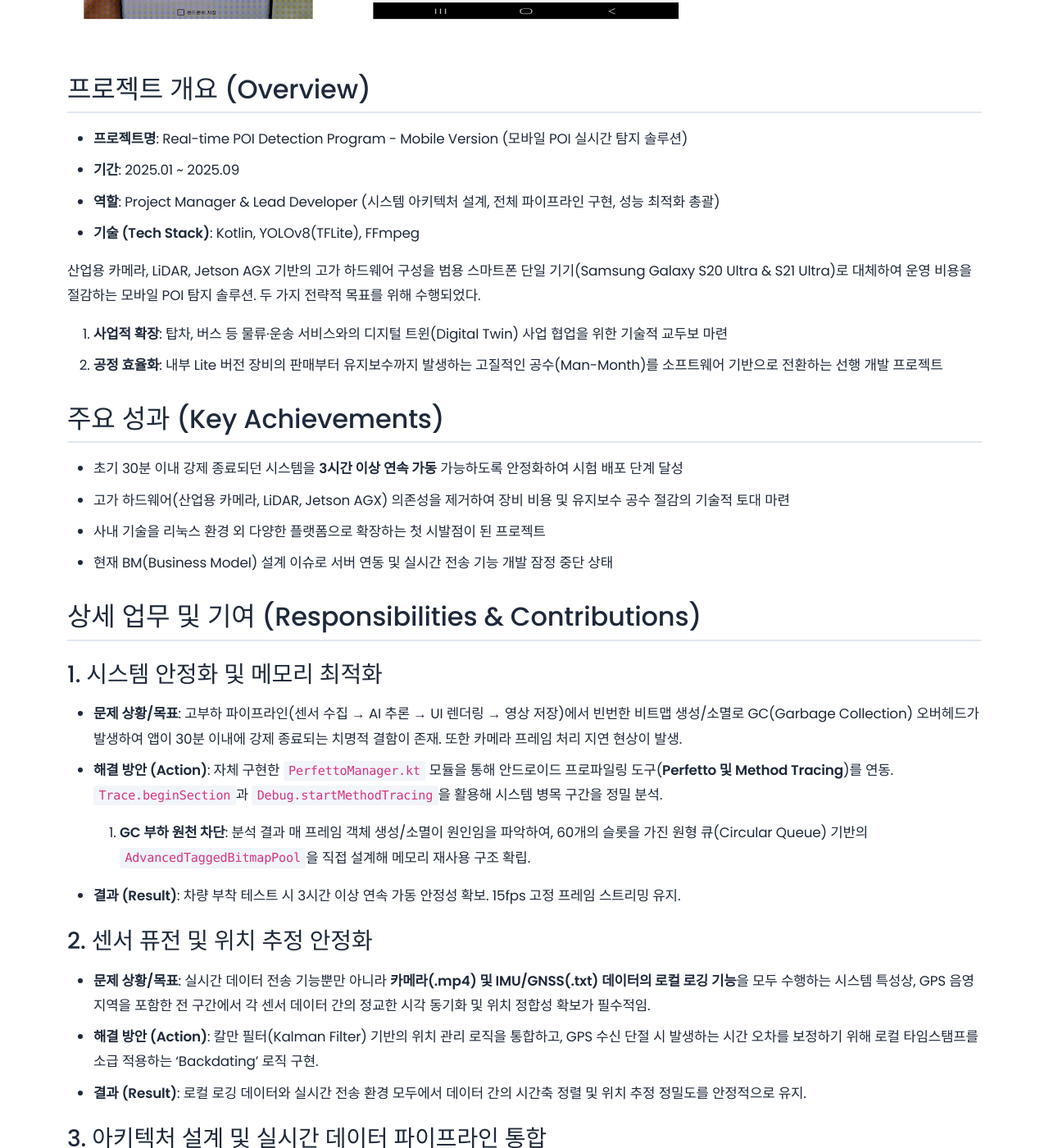
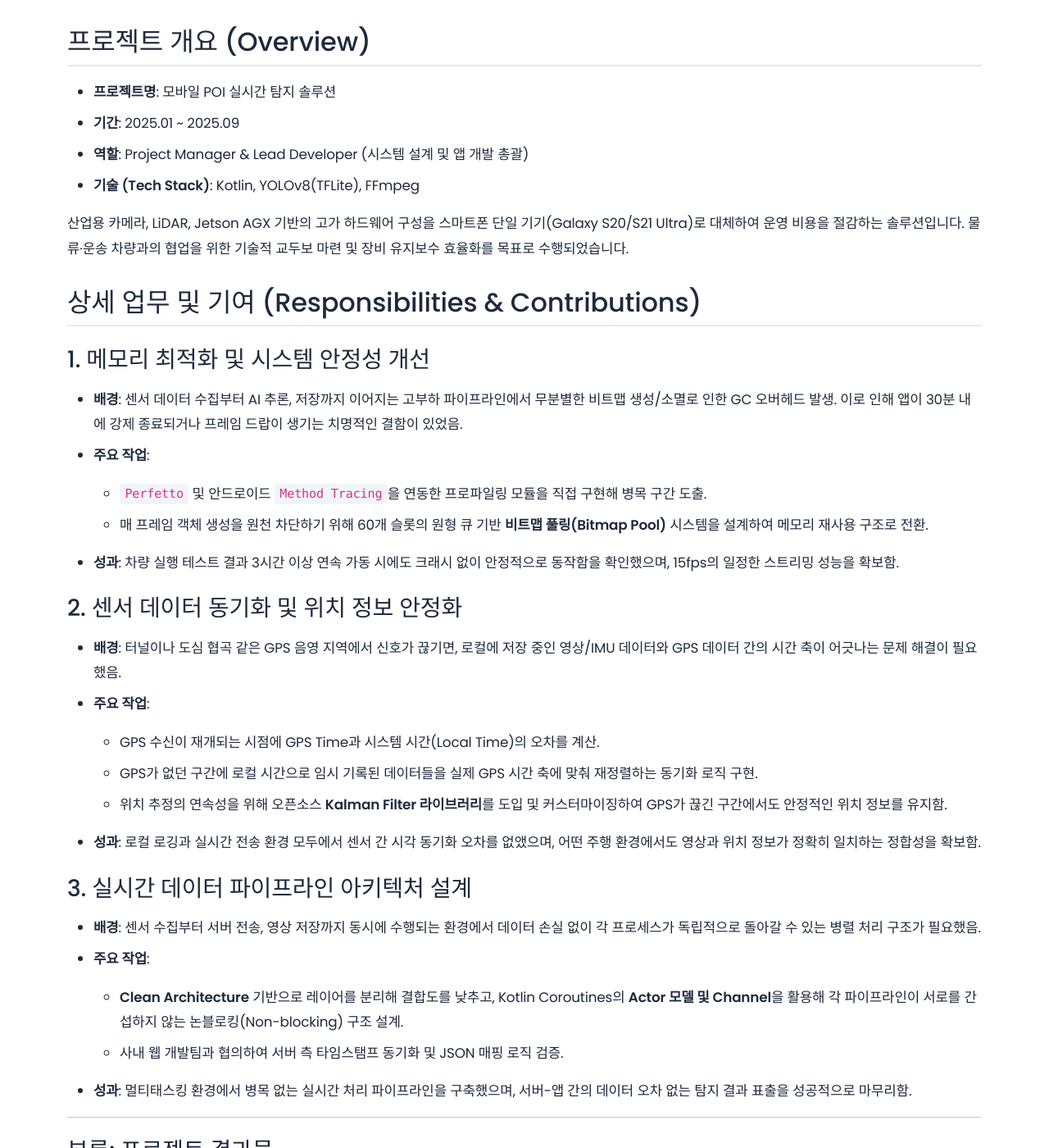
Before and after one commit to jinwoo-Sync/jinwoo-Sync.github.io, a Jekyll site: the page built from _projects/real-time_poi.md, in a window 1280 px wide and 1400 px high, scrolled down 757 px. Shown: the whole window at 82% size. Built offline with Jekyll 4.4.1, drawn with Linux system fonts in a browser that asks for light colours; some of the changed text lies outside the part shown.

Commit message:
코틀린 설명부분 수정

```diff
--- a/_projects/real-time_poi.md
+++ b/_projects/real-time_poi.md
@@ -1,6 +1,6 @@
 ---
 layout: project
-title: "Real-time POI Detection Program - Mobile Version"
+title: "모바일 기반 실시간 POI 탐지 프로그램"
 period: "2025.01 ~ 2025.09"
 category: "Mobile Application & AI"
 tech: "Kotlin, YOLOv8(TFLite), FFmpeg"
@@ -10,40 +10,37 @@ thumbnail: "/assets/images/projects/real-time_poi/system_overview.png"
 order: 4
 ---
 
-##  프로젝트 개요 (Overview)
-- **프로젝트명**: Real-time POI Detection Program - Mobile Version (모바일 POI 실시간 탐지 솔루션)
+## 프로젝트 개요 (Overview)
+- **프로젝트명**: 모바일 POI 실시간 탐지 솔루션
 - **기간**: 2025.01 ~ 2025.09
-- **역할**: Project Manager & Lead Developer (시스템 아키텍처 설계, 전체 파이프라인 구현, 성능 최적화 총괄)
+- **역할**: Project Manager & Lead Developer (시스템 설계 및 앱 개발 총괄)
 - **기술 (Tech Stack)**: Kotlin, YOLOv8(TFLite), FFmpeg
 
-산업용 카메라, LiDAR, Jetson AGX 기반의 고가 하드웨어 구성을 범용 스마트폰 단일 기기(Samsung Galaxy S20 Ultra & S21 Ultra)로 대체하여 운영 비용을 절감하는 모바일 POI 탐지 솔루션. 두 가지 전략적 목표를 위해 수행되었다.
-
-1. **사업적 확장**: 탑차, 버스 등 물류·운송 서비스와의 디지털 트윈(Digital Twin) 사업 협업을 위한 기술적 교두보 마련
-2. **공정 효율화**: 내부 Lite 버전 장비의 판매부터 유지보수까지 발생하는 고질적인 공수(Man-Month)를 소프트웨어 기반으로 전환하는 선행 개발 프로젝트
-
-## 주요 성과 (Key Achievements)
-- 초기 30분 이내 강제 종료되던 시스템을 **3시간 이상 연속 가동** 가능하도록 안정화하여 시험 배포 단계 달성
-- 고가 하드웨어(산업용 카메라, LiDAR, Jetson AGX) 의존성을 제거하여 장비 비용 및 유지보수 공수 절감의 기술적 토대 마련
-- 사내 기술을 리눅스 환경 외 다양한 플랫폼으로 확장하는 첫 시발점이 된 프로젝트
-- 현재 BM(Business Model) 설계 이슈로 서버 연동 및 실시간 전송 기능 개발 잠정 중단 상태
+산업용 카메라, LiDAR, Jetson AGX 기반의 고가 하드웨어 구성을 스마트폰 단일 기기(Galaxy S20/S21 Ultra)로 대체하여 운영 비용을 절감하는 솔루션입니다. 물류·운송 차량과의 협업을 위한 기술적 교두보 마련 및 장비 유지보수 효율화를 목표로 수행되었습니다.
 
 ## 상세 업무 및 기여 (Responsibilities & Contributions)
 
-### 1. 시스템 안정화 및 메모리 최적화
-- **문제 상황/목표**: 고부하 파이프라인(센서 수집 → AI 추론 → UI 렌더링 → 영상 저장)에서 빈번한 비트맵 생성/소멸로 GC(Garbage Collection) 오버헤드가 발생하여 앱이 30분 이내에 강제 종료되는 치명적 결함이 존재. 또한 카메라 프레임 처리 지연 현상이 발생.
-- **해결 방안 (Action)**: 자체 구현한 `PerfettoManager.kt` 모듈을 통해 안드로이드 프로파일링 도구(**Perfetto 및 Method Tracing**)를 연동. `Trace.beginSection`과 `Debug.startMethodTracing`을 활용해 시스템 병목 구간을 정밀 분석.
-  1. **GC 부하 원천 차단**: 분석 결과 매 프레임 객체 생성/소멸이 원인임을 파악하여, 60개의 슬롯을 가진 원형 큐(Circular Queue) 기반의 `AdvancedTaggedBitmapPool`을 직접 설계해 메모리 재사용 구조 확립.
-- **결과 (Result)**: 차량 부착 테스트 시 3시간 이상 연속 가동 안정성 확보. 15fps 고정 프레임 스트리밍 유지.
+### 1. 메모리 최적화 및 시스템 안정성 개선
+- **배경**: 센서 데이터 수집부터 AI 추론, 저장까지 이어지는 고부하 파이프라인에서 무분별한 비트맵 생성/소멸로 인한 GC 오버헤드 발생. 이로 인해 앱이 30분 내에 강제 종료되거나 프레임 드랍이 생기는 치명적인 결함이 있었음.
+- **주요 작업**:
+  - `Perfetto` 및 안드로이드 `Method Tracing`을 연동한 프로파일링 모듈을 직접 구현해 병목 구간 도출.
+  - 매 프레임 객체 생성을 원천 차단하기 위해 60개 슬롯의 원형 큐 기반 **비트맵 풀링(Bitmap Pool)** 시스템을 설계하여 메모리 재사용 구조로 전환.
+- **성과**: 차량 실행 테스트 결과 3시간 이상 연속 가동 시에도 크래시 없이 안정적으로 동작함을 확인했으며, 15fps의 일정한 스트리밍 성능을 확보함.
 
-### 2. 센서 퓨전 및 위치 추정 안정화
-- **문제 상황/목표**: 실시간 데이터 전송 기능뿐만 아니라 **카메라(.mp4) 및 IMU/GNSS(.txt) 데이터의 로컬 로깅 기능**을 모두 수행하는 시스템 특성상, GPS 음영 지역을 포함한 전 구간에서 각 센서 데이터 간의 정교한 시각 동기화 및 위치 정합성 확보가 필수적임.
-- **해결 방안 (Action)**: 칼만 필터(Kalman Filter) 기반의 위치 관리 로직을 통합하고, GPS 수신 단절 시 발생하는 시간 오차를 보정하기 위해 로컬 타임스탬프를 소급 적용하는 'Backdating' 로직 구현.
-- **결과 (Result)**: 로컬 로깅 데이터와 실시간 전송 환경 모두에서 데이터 간의 시간축 정렬 및 위치 추정 정밀도를 안정적으로 유지.
+### 2. 센서 데이터 동기화 및 위치 정보 안정화
+- **배경**: 터널이나 도심 협곡 같은 GPS 음영 지역에서 신호가 끊기면, 로컬에 저장 중인 영상/IMU 데이터와 GPS 데이터 간의 시간 축이 어긋나는 문제 해결이 필요했음.
+- **주요 작업**:
+  - GPS 수신이 재개되는 시점에 GPS Time과 시스템 시간(Local Time)의 오차를 계산.
+  - GPS가 없던 구간에 로컬 시간으로 임시 기록된 데이터들을 실제 GPS 시간 축에 맞춰 재정렬하는 동기화 로직 구현.
+  - 위치 추정의 연속성을 위해 오픈소스 **Kalman Filter 라이브러리**를 도입 및 커스터마이징하여 GPS가 끊긴 구간에서도 안정적인 위치 정보를 유지함.
+- **성과**: 로컬 로깅과 실시간 전송 환경 모두에서 센서 간 시각 동기화 오차를 없앴으며, 어떤 주행 환경에서도 영상과 위치 정보가 정확히 일치하는 정합성을 확보함.
 
-### 3. 아키텍처 설계 및 실시간 데이터 파이프라인 통합
-- **문제 상황/목표**: 카메라 센서부터 딥러닝 추론, UI 렌더링, 서버 통신, 그리고 .mp4 영상 저장까지 이어지는 **고부하 실시간 파이프라인**을 데이터 손실 없이 안정적으로 병렬 처리해야 함.
-- **해결 방안 (Action)**: Clean Architecture(Data/UI/Domain 레이어 분리)를 적용하여 각 모듈 간의 의존성을 분리. 특히 Kotlin Coroutines Actor 모델 및 Channel/Flow를 활용하여 각 파이프라인(추론, 저장, 전송)이 서로의 성능에 영향을 주지 않는 논블로킹(Non-blocking) 병렬 처리 구조 구현.
-- **결과 (Result)**: 멀티태스킹 환경에서도 병목 없는 실시간 처리를 달성함은 물론, **사내 웹 개발팀과 협의된 JSON 포맷을 기반으로 서버 측 타임스탬프 동기화 및 데이터 매핑 로직을 최종 검증하여 데이터 오차 없는 실시간 탐지 결과 표출을 확인.**
+### 3. 실시간 데이터 파이프라인 아키텍처 설계
+- **배경**: 센서 수집부터 서버 전송, 영상 저장까지 동시에 수행되는 환경에서 데이터 손실 없이 각 프로세스가 독립적으로 돌아갈 수 있는 병렬 처리 구조가 필요했음.
+- **주요 작업**:
+  - **Clean Architecture** 기반으로 레이어를 분리해 결합도를 낮추고, Kotlin Coroutines의 **Actor 모델 및 Channel**을 활용해 각 파이프라인이 서로를 간섭하지 않는 논블로킹(Non-blocking) 구조 설계.
+  - 사내 웹 개발팀과 협의하여 서버 측 타임스탬프 동기화 및 JSON 매핑 로직 검증.
+- **성과**: 멀티태스킹 환경에서 병목 없는 실시간 처리 파이프라인을 구축했으며, 서버-앱 간의 데이터 오차 없는 탐지 결과 표출을 성공적으로 마무리함.
 
 ---
 
@@ -52,24 +49,21 @@ order: 4
 ![](/assets/images/projects/real-time_poi/system_overview.png)
 ![](/assets/images/projects/real-time_poi/mobile_app.png)
 
-**서버 연동 검증**
+**서버 연동 및 가시화 검증**
 
 ![](/assets/images/projects/real-time_poi/timestamp_verification.png)
-*카메라 프레임과 딥러닝 추론 결과의 서버 측 타임스탬프 동기화 검증*
+*카메라 프레임과 AI 추론 결과의 서버 측 타임스탬프 동기화 검증*
 
 ![](/assets/images/projects/real-time_poi/web_service_integration.png)
-*실제 웹 인터페이스에서의 실시간 탐지 결과 표출 확인*
+*실제 웹 인터페이스에서의 실시간 탐지 데이터 표출*
 
-**안정성 및 결함 분석 테스트**
+**안정성 테스트 결과**
 
-1. **[결함 사례] 메모리 관리 최적화 전 GC 오버헤드로 인한 앱 크래시 현상**
-   - 비정상적인 메모리 점유율 상승으로 인해 시스템이 30분 이내에 강제 종료되는 상태 (안정화 전)
+1. **[최적화 전] 메모리 점유율 상승으로 인한 앱 크래시**
    ![](/assets/images/projects/real-time_poi/1000007357.gif)
 
-2. **[안정화 테스트] 야외 주행 시 고부하 파이프라인 성능 검증**
-   - 실시간 AI 추론 및 센서 데이터 수집 중에도 안정적인 15fps를 유지하는 모습 (안정화 진행 중)
+2. **[안정화 진행] 야외 주행 시 고부하 파이프라인 성능 검증 (15fps 유지)**
    ![](/assets/images/projects/real-time_poi/1000007319.gif)
 
-3. **[안정화 테스트] 차량 부착 환경에서의 3시간 이상 장기 가동 안정성 확보**
-   - BitmapPool 및 Zero-copy 기술 적용 후, 연속 가동 시에도 프레임 드랍 없이 정상 동작 확인
+3. **[최종 결과] 차량 부착 환경에서의 3시간 이상 장기 주행 안정성 확보**
    ![](/assets/images/projects/real-time_poi/1000007347.gif)
```
Also changed, not shown: _projects/indonesia_gis.md (+1 -1 lines).
